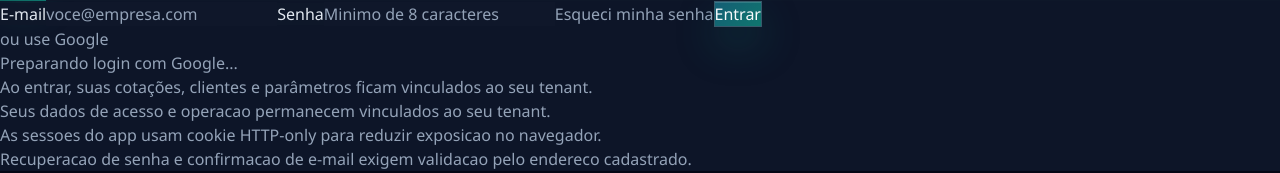
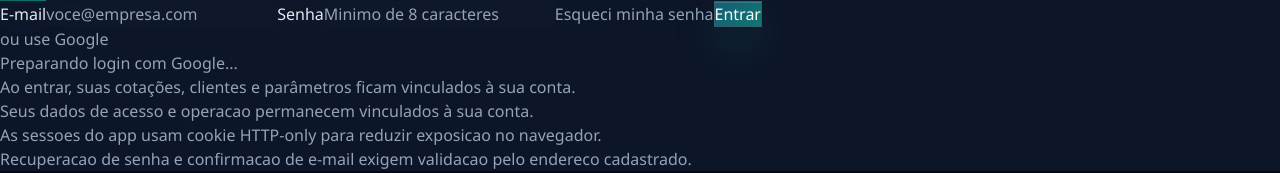
Before and after one commit to wilsiko/riselab3d-platform-v0, a React (Vite) app in the folder frontend/: page /login in a window 1280 px wide. Shown: the part 335-508 px from the top of the page. Built offline with nearby package versions, Linux system fonts and the light colour scheme; no server answers.

Commit message:
fix: correct language for tenant and account references in Login and Quotes components

```diff
--- a/frontend/src/pages/Login.tsx
+++ b/frontend/src/pages/Login.tsx
@@ -156,12 +156,12 @@ export default function Login() {
         <GoogleLoginButton onCredential={handleGoogleCredential} />
 
         <p className="mt-5 text-center text-xs leading-6 text-slate-500">
-          Ao entrar, suas cotações, clientes e parâmetros ficam vinculados ao seu tenant.
+          Ao entrar, suas cotações, clientes e parâmetros ficam vinculados à sua conta.
         </p>
 
         <div className="mt-6 border-t border-white/10 pt-4">
           <div className="grid gap-2 text-center text-[11px] leading-5 text-slate-500 sm:grid-cols-3 sm:text-left">
-            <p>Seus dados de acesso e operacao permanecem vinculados ao seu tenant.</p>
+            <p>Seus dados de acesso e operacao permanecem vinculados à sua conta.</p>
             <p>As sessoes do app usam cookie HTTP-only para reduzir exposicao no navegador.</p>
             <p>Recuperacao de senha e confirmacao de e-mail exigem validacao pelo endereco cadastrado.</p>
           </div>
--- a/frontend/src/pages/Quotes.tsx
+++ b/frontend/src/pages/Quotes.tsx
@@ -1474,7 +1474,7 @@ export default function Quotes() {
           <div className="mt-6 grid gap-4 xl:grid-cols-4">
             {!isAuthenticated ? (
               <div className="rounded-[30px] border border-dashed border-cyan-400/25 bg-cyan-400/[0.06] p-6 text-sm leading-7 text-slate-300 xl:col-span-4">
-                O historico salvo fica vinculado ao tenant da conta autenticada.
+                O historico salvo fica vinculado à conta autenticada.
                 <div className="mt-4">
                   <Link to="/login" className="brand-primary-action inline-flex rounded-2xl px-4 py-3 text-sm font-semibold transition">
                     Entrar para liberar historico
```
